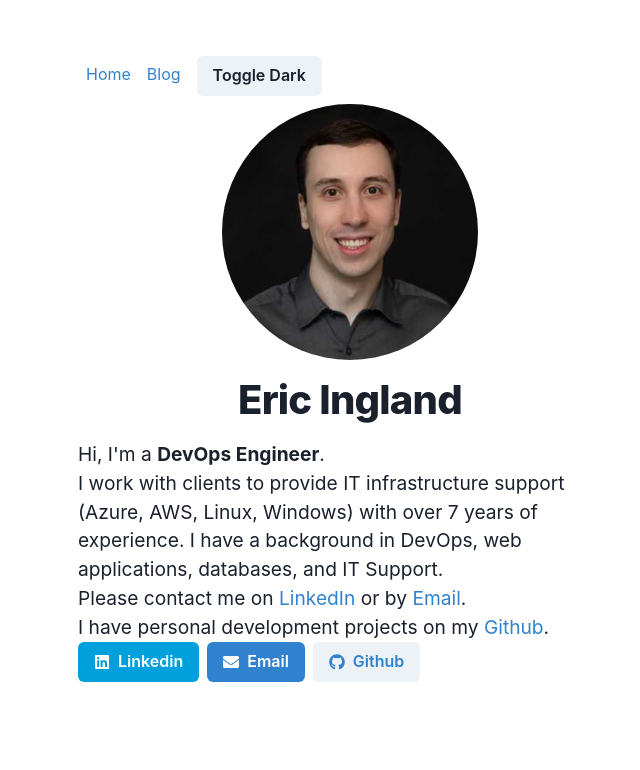
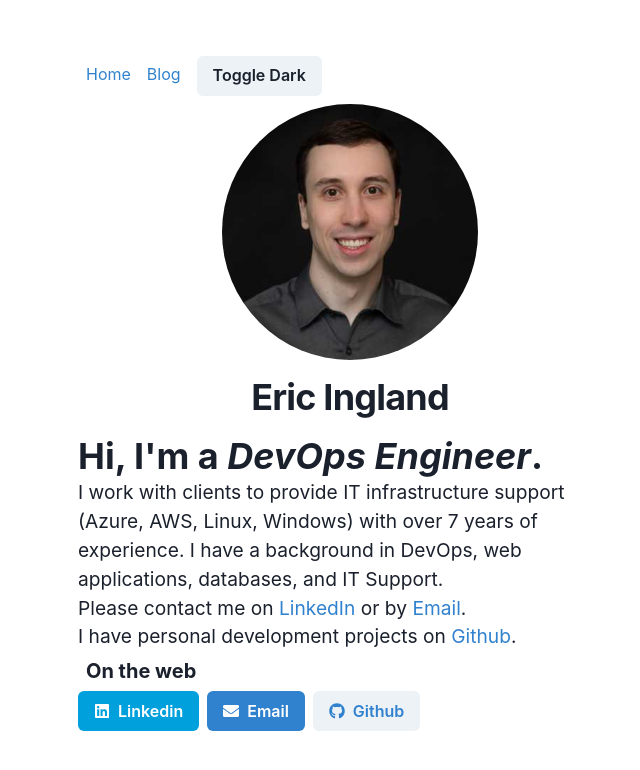
Before and after one commit to eingland/eingland-site, a Next.js app: page / in a window 1280 px wide. Shown: the top 770 px of the page, without its empty margins (290-930 px from the left). Built offline with nearby package versions, Linux system fonts and the light colour scheme.

Commit message:
Update styling

```diff
--- a/components/layout.tsx
+++ b/components/layout.tsx
@@ -2,7 +2,7 @@ import Head from "next/head";
 import Image from "next/image";
 import styles from "./layout.module.css";
 import utilStyles from "../styles/utils.module.css";
-import { Link } from "@chakra-ui/react";
+import { Heading, Link } from "@chakra-ui/react";
 import Navbar from "./navbar";
 
 const name = "Eric Ingland";
@@ -44,7 +44,7 @@ export default function Layout({
               width={256}
               alt={name}
             />
-            <h1 className={utilStyles.heading2Xl}>{name}</h1>
+            <Heading className={utilStyles.heading2Xl}>{name}</Heading>
           </>
         ) : (
           <>
@@ -60,11 +60,9 @@ export default function Layout({
                 />
               </a>
             </Link>
-            <h2 className={utilStyles.headingLg}>
-              <Link href="/">
-                <a className={utilStyles.colorInherit}>{name}</a>
-              </Link>
-            </h2>
+            <Heading as="h2" className={utilStyles.headingLg}>
+              <a className={utilStyles.colorInherit}>{name}</a>
+            </Heading>
           </>
         )}
       </header>
--- a/package.json
+++ b/package.json
@@ -8,6 +8,7 @@
     "lint": "next lint"
   },
   "dependencies": {
+    "@babel/core": "^7.16.5",
     "@chakra-ui/react": "^1.7.3",
     "@emotion/react": "^11.7.1",
     "@emotion/styled": "^11.6.0",
@@ -16,6 +17,7 @@
     "framer-motion": "^5.5.5",
     "gray-matter": "^4.0.3",
     "next": "latest",
+    "postcss": "^8.4.5",
     "postcss-flexbugs-fixes": "^5.0.2",
     "postcss-preset-env": "^7.0.1",
     "react": "17.0.2",
@@ -24,7 +26,6 @@
     "react-ga4": "^1.4.1",
     "react-icons": "^4.3.1",
     "react-markdown": "^7.1.1",
-    "react-syntax-highlighter": "^15.4.5",
     "sass": "^1.45.0"
   },
   "devDependencies": {
--- a/pages/_app.tsx
+++ b/pages/_app.tsx
@@ -1,5 +1,4 @@
 import { AppProps } from "next/app";
-import "prismjs/themes/prism-coy.css";
 import ReactGA from "react-ga4";
 
 import { ChakraProvider } from "@chakra-ui/react";
--- a/pages/blog.tsx
+++ b/pages/blog.tsx
@@ -28,7 +28,7 @@ export default function Home({
           {allPostsData.map(({ id, date, title }) => (
             <li className={utilStyles.listItem} key={id}>
               <Link href={`/posts/${id}`}>
-                <a>{title}</a>
+                {title}
               </Link>
               <br />
               <small className={utilStyles.lightText}>
--- a/pages/index.tsx
+++ b/pages/index.tsx
@@ -1,7 +1,7 @@
 import Head from "next/head";
 import Layout, { siteTitle } from "../components/layout";
 import utilStyles from "../styles/utils.module.css";
-import { Button, HStack, Link, Text } from "@chakra-ui/react";
+import { Button, Heading, HStack, Link, Text } from "@chakra-ui/react";
 import {FaLinkedin, FaGithub, FaEnvelope} from "react-icons/fa"
 
 export default function Home() {
@@ -11,9 +11,9 @@ export default function Home() {
         <title>{siteTitle}</title>
       </Head>
       <section className={utilStyles.headingMd}>
-        <h1>
-          Hi, I&apos;m a <b>DevOps Engineer</b>.
-        </h1>
+        <Heading>
+          Hi, I&apos;m a <i>DevOps Engineer</i>.
+        </Heading>
         <Text>
           I work with clients to provide IT infrastructure support (Azure, AWS,
           Linux, Windows) with over 7 years of experience. I have a background
@@ -26,9 +26,11 @@ export default function Home() {
           <Link  href="mailto:ingland.eric@gmail.com">Email</Link>.
         </Text>
         <Text>
-          I have personal development projects on my{" "}
+          I have personal development projects on{" "}
           <Link  href="http://github.com/eingland">Github</Link>.
         </Text>
+
+        <Heading as='h2' p={2} size='md'>On the web</Heading>
 
         <HStack>
           <Link href="http://linkedin.com/in/ericingland">
--- a/pages/sitemap.xml.tsx
+++ b/pages/sitemap.xml.tsx
@@ -6,6 +6,9 @@ function generateSiteMap(posts) {
    <urlset xmlns="http://www.sitemaps.org/schemas/sitemap/0.9">
      <url>
        <loc>https://www.ericingland.com</loc>
+     </url>
+     <url>
+       <loc>https://www.ericingland.com/blog</loc>
      </url>
      ${posts}
    </urlset>
```
Also changed, not shown: posts/site-update-nextjs.md (+2 -3 lines), 2 other files (tests, documents, lock files or other folders).
